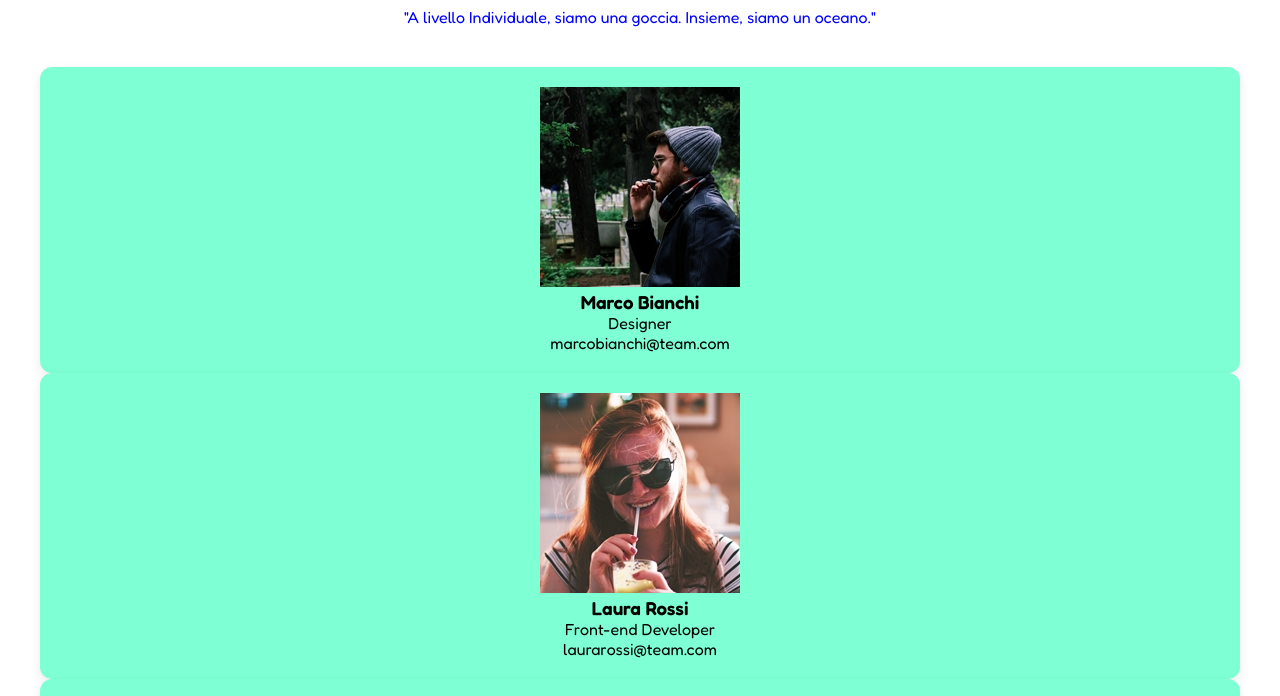
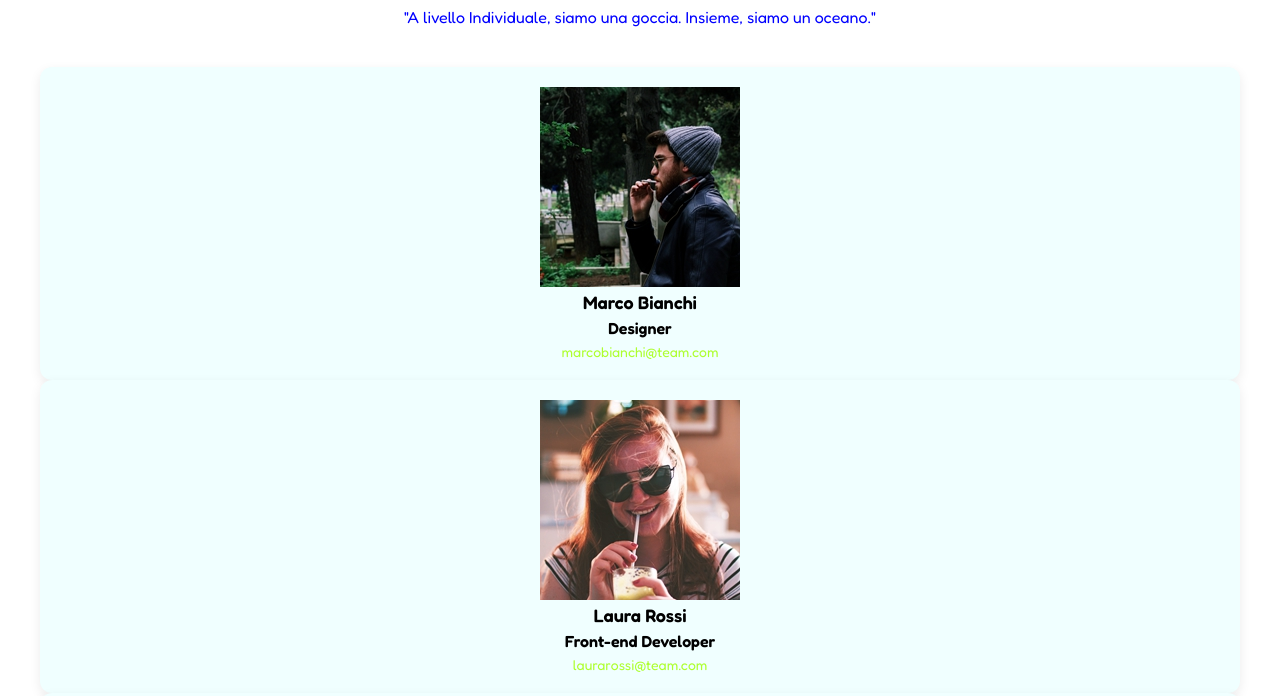
Before and after one commit to BrunoMaiolo/js-our-team, a plain HTML site: page index.html in a window 1280 px wide. Shown: the part 86-782 px from the top of the page. Drawn offline with Linux system fonts and the light colour scheme.

Commit message:
CSS: testi

```diff
--- a/style.css
+++ b/style.css
@@ -31,7 +31,7 @@ h1 {
 .team-container {
     display: grid;
     grid-template-columns: repeat(auto-fit, minmax(220px, 1fr));
-    gap: 30px;
+    gap: 200px;
     max-width: 1100px;
     margin: 0 auto;
 
@@ -39,7 +39,7 @@ h1 {
 
 /*singola card*/
 .team-card {
-    background: aquamarine;
+    background: azure;
     padding: 20px;
     border-radius: 12px;
     box-shadow: 0 4px 12px rgba(0, 0, 0, 0.08);
@@ -49,3 +49,20 @@ h1 {
 .team-card:hover {
     transform: translateY(-5px);
 }
+
+/*testi*/
+.team-card h3 {
+  font-size: 18px;
+  margin-bottom: 5px;
+}
+
+.role {
+  font-weight: 600;
+  color: black;
+  margin-bottom: 5px;
+}
+
+.email {
+  font-size: 14px;
+  color: greenyellow;
+}
```
